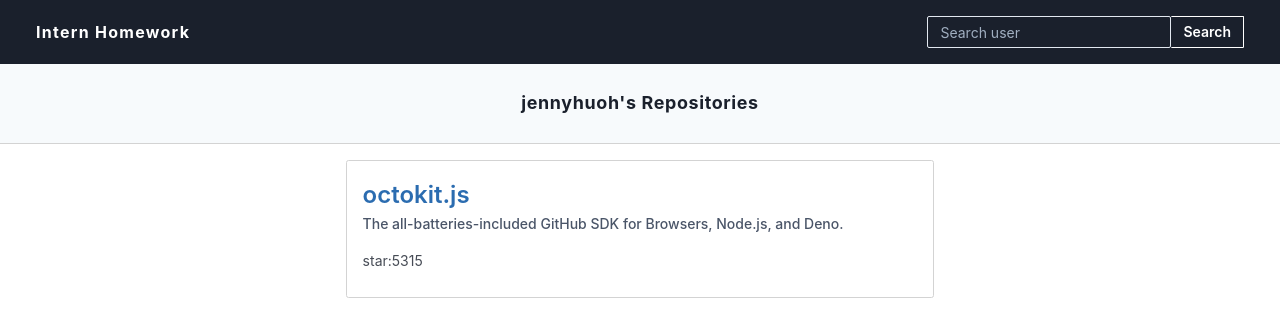
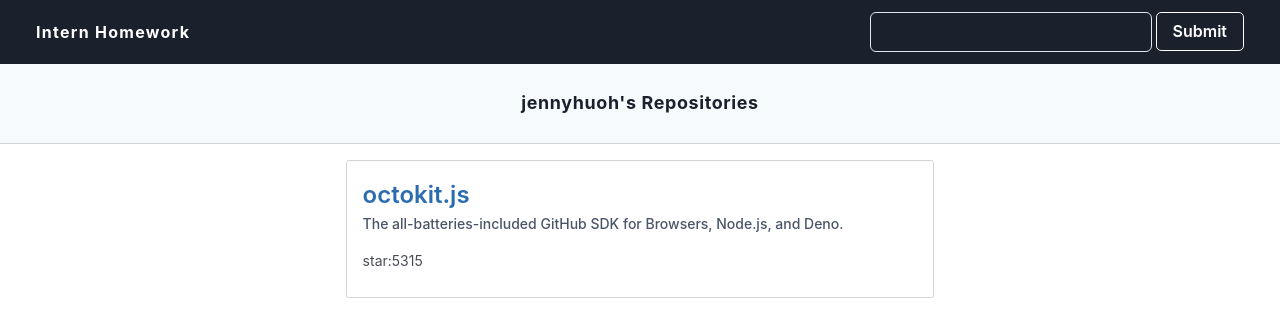
Before and after one commit to jennyhuoh/nextjs_practice, a Next.js app: page /users/1/repos in a window 1280 px wide. Shown: the top 336 px of the page. Built offline with nearby package versions, Linux system fonts and the light colour scheme.

Commit message:
adjust the search bar to Formik tools

```diff
--- a/package.json
+++ b/package.json
@@ -11,6 +11,7 @@
     "@emotion/react": "^11",
     "@emotion/styled": "^11",
     "@octokit/rest": "^18.12.0",
+    "formik": "^2.2.9",
     "framer-motion": "^6",
     "next": "12.1.0",
     "react": "17.0.2",
--- a/pages/users/[username]/repos.js
+++ b/pages/users/[username]/repos.js
@@ -1,7 +1,20 @@
-
-import { Box, Input, Flex, Spacer, Button, Center, Stat, StatLabel, StatNumber, StatHelpText, VStack } from '@chakra-ui/react'
+import { Box,
+         Input,
+         Flex,
+         Spacer,
+         Button,
+         Center,
+         Stat,
+         StatLabel,
+         StatNumber,
+         StatHelpText,
+         VStack,
+         FormControl
+         } from '@chakra-ui/react'
+import { Formik, Field, Form } from 'formik';
 
 export default function Repos() {
+
   return (
     <>
       <Flex bg='gray.800' h='8vh' color='white' px='9'>
@@ -9,14 +22,44 @@ export default function Repos() {
           Intern Homework
         </Box>
         <Spacer />
-        <Box py='4'>
-          <Input placeholder='Search user' size='sm' />
-        </Box>
-        <Box py='4'>
-          <Button borderRadius='0.1vw' border='0.1vw solid white' colorScheme='gray.800' borderLeft='none' size='sm'>
-            Search
-          </Button>
-        </Box>
+        <Formik
+            initialValues={{ name: '' }}
+            onSubmit={(values, {setSubmitting}) => {
+                setTimeout(() => {
+                alert(JSON.stringify(values, null, 2))
+                setSubmitting(false)
+                }, 1000)
+            }}
+        >
+        {(props) => (
+            <Form style={{display:'flex'}}>
+                <Field name='name'>
+                {({ field }) => (
+                    <FormControl>
+                        <Box py='3'>
+                        <Input
+                        {...field}
+                        id='name'
+                        autoComplete='off' />
+                        </Box>
+                    </FormControl>
+                )}
+                </Field>
+                <Box py='3' pl='1'>
+                    <Button
+                        borderRadius='0.4vw'
+                        border='1px solid white'
+                        colorScheme='gray.800'
+                        h='4.85vh'
+                        isLoading={props.isSubmitting}
+                        type='submit'
+                    >
+                        Submit
+                    </Button>
+                </Box>
+            </Form>
+        )}
+        </Formik>
       </Flex>
       <Center bg='gray.50' h='10vh' borderBottom='0.1vw solid lightGray' fontWeight='bold' letterSpacing='0.05vw' fontSize='1.4vw'>
         jennyhuoh's Repositories
```
Also changed, not shown: 1 other file (tests, documents, lock files or other folders).
